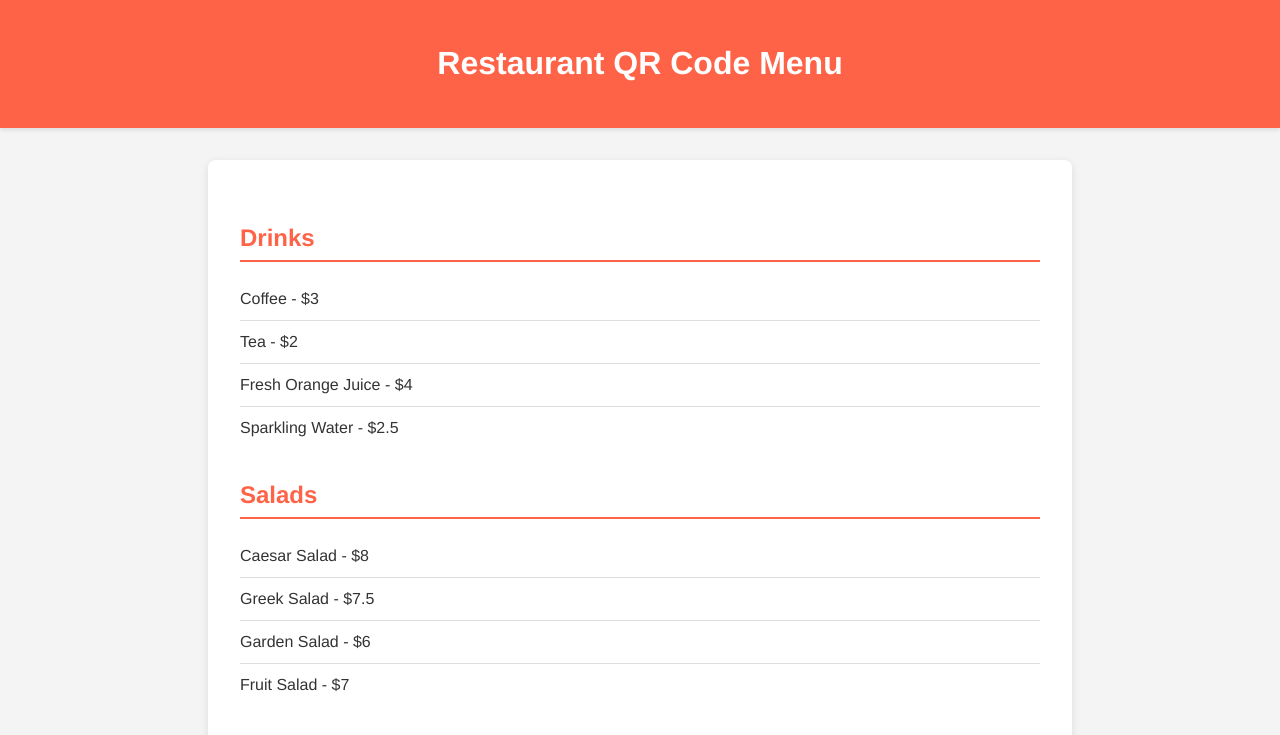
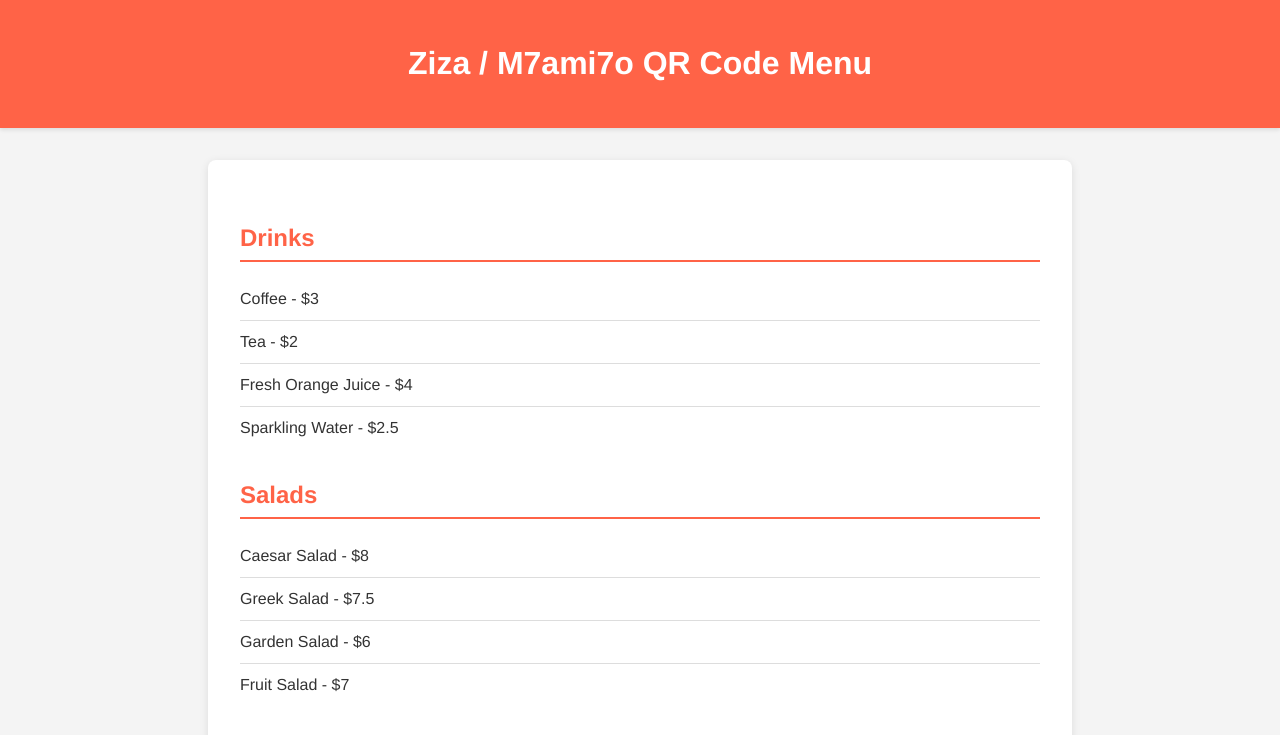
Before and after one commit to Ziad9949/m7ami7o-menu, a plain HTML site: page index.html in a window 1280 px wide. Shown: the top 735 px of the page. Drawn offline with Linux system fonts and the light colour scheme.

Commit message:
Update index.html

```diff
--- a/index.html
+++ b/index.html
@@ -8,7 +8,7 @@
 </head>
 <body>
     <header>
-        <h1>Restaurant QR Code Menu</h1>
+        <h1>Ziza / M7ami7o QR Code Menu</h1>
     </header>
     <main>
         <section id="drinks">
```
